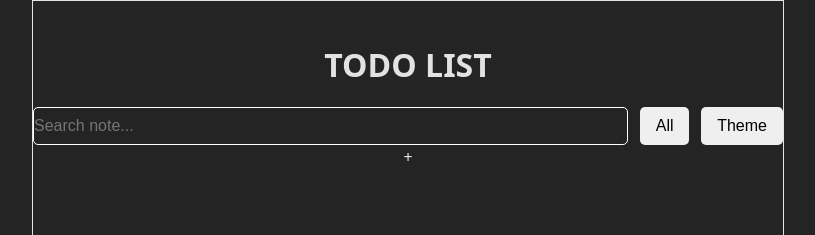
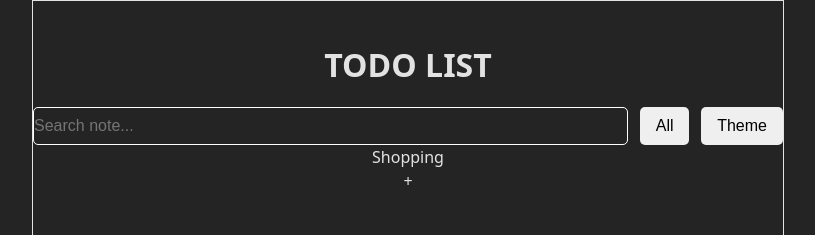
Before and after one commit to vs-webdev/Todo-List, a React (Vite) app: page / in a window 1280 px wide. Shown: the top 235 px of the page, without its empty margins (232-1047 px from the left). Built offline with nearby package versions, Linux system fonts and the light colour scheme.

Commit message:
Add task context

```diff
--- a/src/components/Task.jsx
+++ b/src/components/Task.jsx
@@ -1,9 +1,11 @@
 import React from 'react'
+import TaskList from './TaskList'
+import { TaskProvider } from '../contexts/TaskProvider'
 
 const Task = () => {
   return (
     <div>
-
+        <TaskList/>
     </div>
   )
 }
--- a/src/components/TaskList.jsx
+++ b/src/components/TaskList.jsx
@@ -1,9 +1,12 @@
-import React from 'react'
+import { useState } from "react"
 
 const TaskList = () => {
+  const [tasks, setTasks] = useState([
+    {id: 1, title: 'Shopping'}
+  ])
   return (
     <div>
-
+      {tasks.map(task => <div key={task.id}>{task.title}</div>)}
     </div>
   )
 }
--- a/src/components/Todo.jsx
+++ b/src/components/Todo.jsx
@@ -1,4 +1,6 @@
+import { TaskProvider } from '../contexts/TaskProvider'
 import AddTask from './AddTask'
+import TaskList from './TaskList'
 import './Todo.css'
 
 const Todo = () => {
@@ -10,7 +12,11 @@ const Todo = () => {
         <button className="sort">All</button>
         <button>Theme</button>
       </div>
-      <AddTask />
+
+      <TaskProvider >
+        <TaskList />
+        <AddTask />
+      </TaskProvider>
     </div>
   )
 }
--- /dev/null
+++ b/src/contexts/TaskProvider.jsx
@@ -0,0 +1,28 @@
+import { createContext, useContext, useState } from "react";
+
+const TaskContext = createContext()
+
+export const TaskProvider = ({children}) => {
+  const [selectedTaskId, setSelectedTaskId] = useState(null)
+  const [multipleSelectedTasks, setMultipleSelectedTasks] = useState([])
+  const [search, setSearch] = useState('')
+  const [editModalOpen, setEditModalOpen] = useState(false)
+
+  const contextValue = {
+    selectedTaskId,
+    setSelectedTaskId,
+    multipleSelectedTasks,
+    setMultipleSelectedTasks,
+    search,
+    setSearch,
+    editModalOpen,
+    setEditModalOpen,
+  }
+  return (
+    <TaskContext.Provider value={contextValue}>
+      {children}
+    </TaskContext.Provider>
+  )
+}
+
+export const useTask = () => useContext(TaskContext)
```
